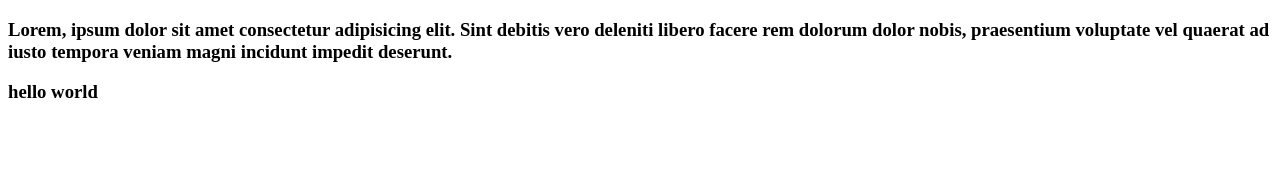
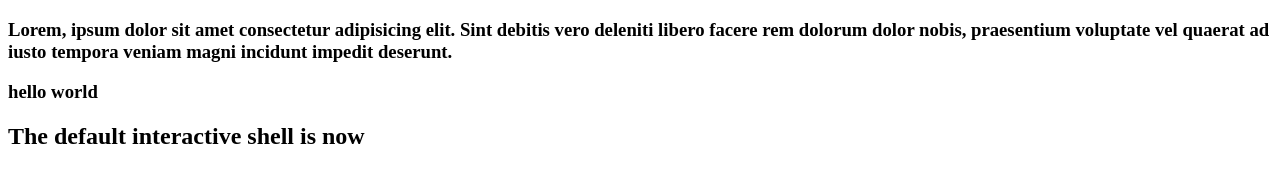
Before and after one commit to eldana-w/group-one, a plain HTML site: page index.html in a window 1280 px wide. Drawn offline with Linux system fonts and the light colour scheme.

Commit message:
Update index.html
committing after changes locally.

```diff
--- a/index.html
+++ b/index.html
@@ -9,5 +9,6 @@
 <body>
    <h3>Lorem, ipsum dolor sit amet consectetur adipisicing elit. Sint debitis vero deleniti libero facere rem dolorum dolor nobis, praesentium voluptate vel quaerat ad iusto tempora veniam magni incidunt impedit deserunt.</h3>
    <h3>hello world</h3>
+   <h2>The default interactive shell is now</h2>
 </body>
 </html>
```
